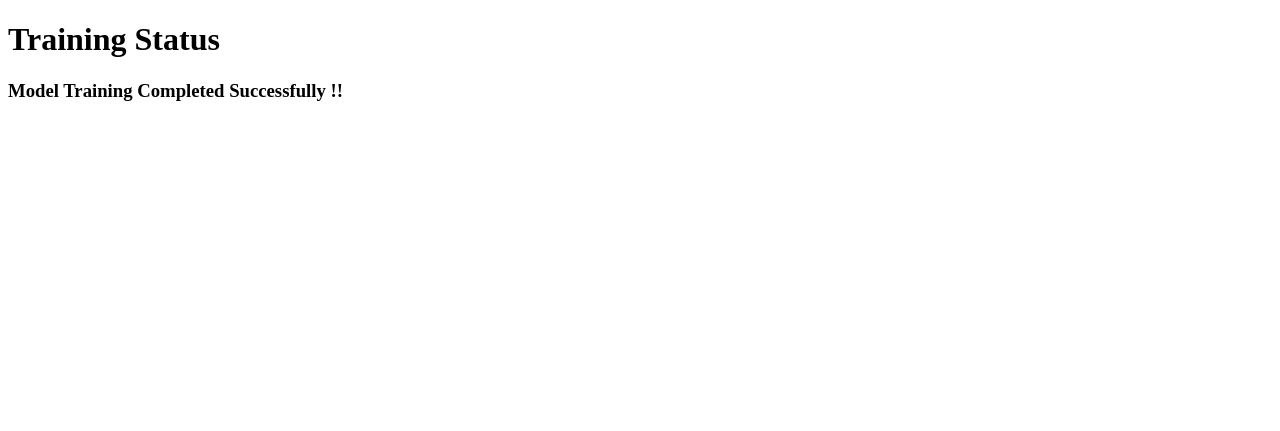
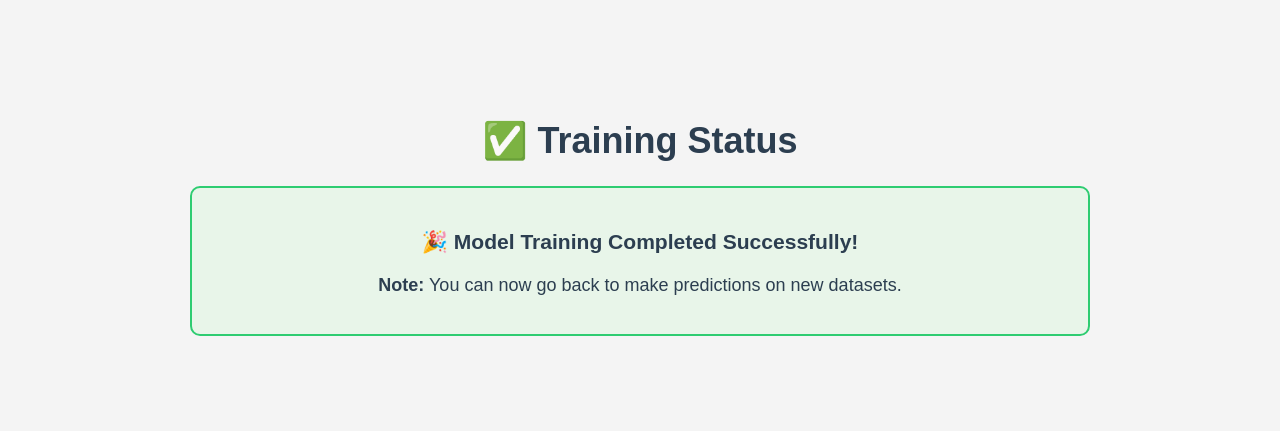
Before and after one commit to Krish-agg/NetworkSecurity, a FastAPI app: template templates/train.html in a window 1280 px wide. Shown: the top 431 px of the page. Run offline with FastAPI, Linux system fonts and the light colour scheme; the template is opened without the code that fills it, so the values that code supplies are empty.

Commit message:
Changes Made

```diff
--- a/templates/train.html
+++ b/templates/train.html
@@ -4,9 +4,34 @@
     <meta charset="UTF-8">
     <meta name="viewport" content="width=device-width, initial-scale=1.0">
     <title>Training Status</title>
+    <style>
+        body {
+            font-family: Arial, sans-serif;
+            background-color: #f4f4f4;
+            padding: 6rem;
+            max-width: 900px;
+            margin: auto;
+            font-size: large;
+            text-align: center;
+        }
+        h1, h3 ,p{
+            color: #2c3e50;
+        }
+        .container {
+            background-color: #e8f5e9;
+            border: 2px solid #2ecc71;
+            color: #2e7d32;
+            padding: 20px;
+            border-radius: 10px;
+            margin-top: 20px;
+        }
+    </style>
 </head>
 <body>
-    <h1>Training Status</h1>
-    <h3>Model Training Completed Successfully !!</h3>
+    <h1>✅ Training Status</h1>
+    <div class="container">
+    <h3>🎉 Model Training Completed Successfully!</h3>
+    <p><strong>Note:</strong> You can now go back to make predictions on new datasets.</p>
+</div>
 </body>
 </html>
```
Also changed, not shown: templates/predict.html (+25 -1 lines), templates/table.html (+25 -9 lines).
